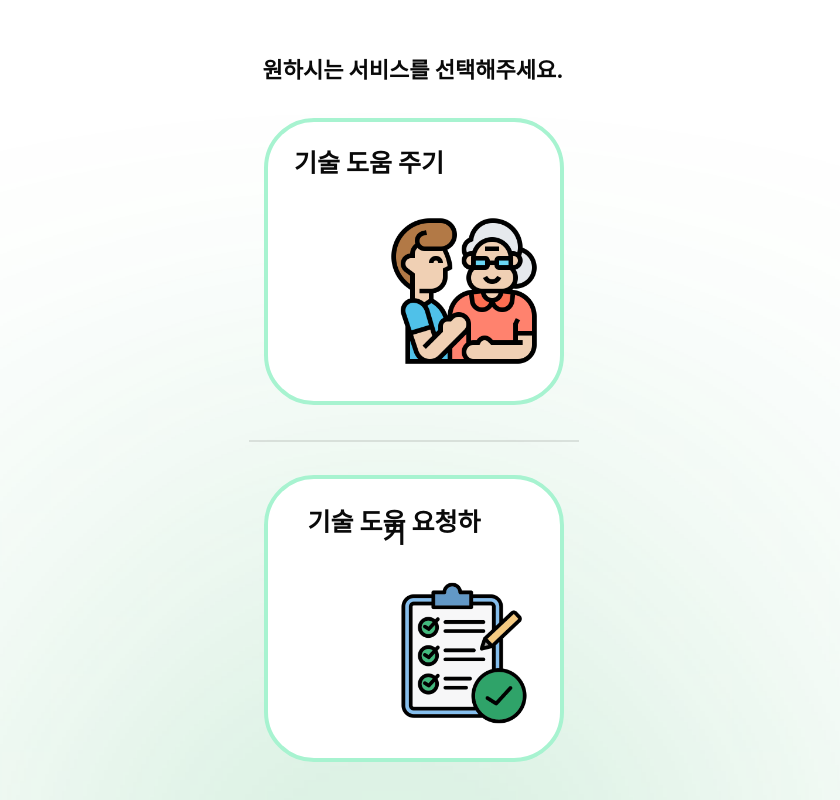
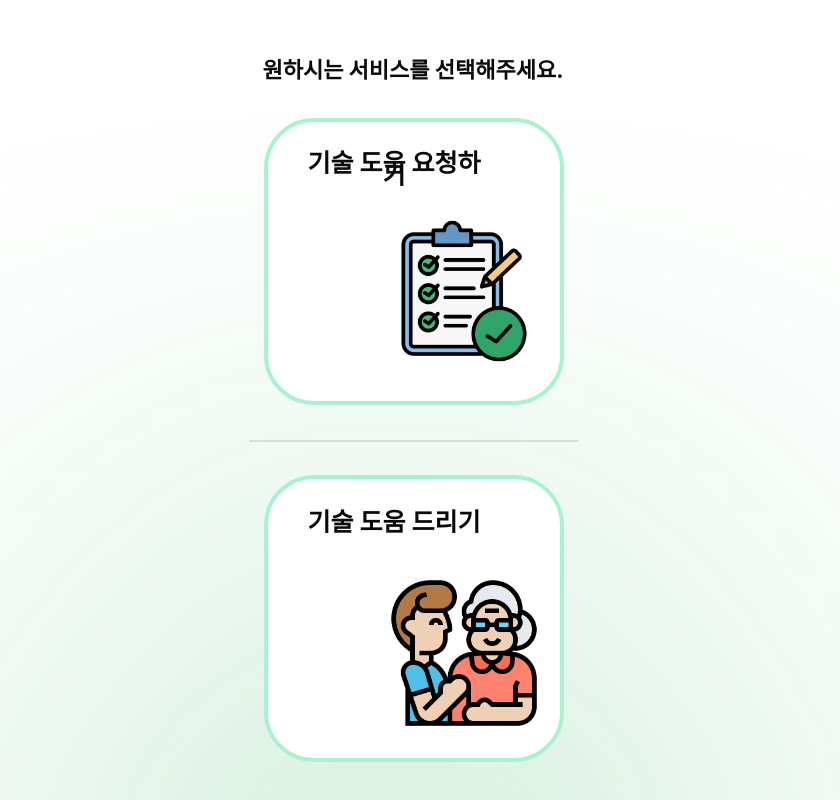
Before and after one commit to HakkertonDitto/frontend, a React (Create React App) app: page /selection in a window 1280 px wide. Shown: the top 800 px of the page, without its empty margins (226-1066 px from the left). Built offline with nearby package versions, Linux system fonts and the light colour scheme.

Commit message:
chore: 버튼 위치 변경

```diff
--- a/src/pages/Selection.js
+++ b/src/pages/Selection.js
@@ -17,11 +17,11 @@ const Selection = () => {
               <div class="w-[300px] h-[287px] left-0 top-0 absolute bg-white rounded-[50px] border-4 border-emerald-200"></div>
               <img
                 class="w-[150px] h-[150px] left-[125px] top-[98px] absolute"
-                src={Beneficiary}
-                alt="beneficiary"
+                src={Requirement}
+                alt="requirement"
               />
-              <div class="w-[190px] h-[39px] left-[10px] top-[39px] absolute text-neutral-950 text-[25px] font-bold leading-3">
-                기술 도움 주기
+              <div class="w-[190px] h-[39px] left-[35px] top-[39px] absolute text-neutral-950 text-[25px] font-bold leading-3">
+                기술 도움 요청하기
               </div>
             </div>
           </div>
@@ -31,11 +31,11 @@ const Selection = () => {
               <div class="w-[300px] h-[287px] left-0 top-0 absolute bg-white rounded-[50px] border-4 border-emerald-200"></div>
               <img
                 class="w-[150px] h-[150px] left-[125px] top-[103px] absolute"
-                src={Requirement}
-                alt="requirement"
+                src={Beneficiary}
+                alt="beneficiary"
               />
               <div class="w-[190px] h-[39px] left-[35px] top-[41px] absolute text-neutral-950 text-[25px] font-bold leading-3">
-                기술 도움 요청하기
+                기술 도움 드리기
               </div>
             </div>
           </div>
```
